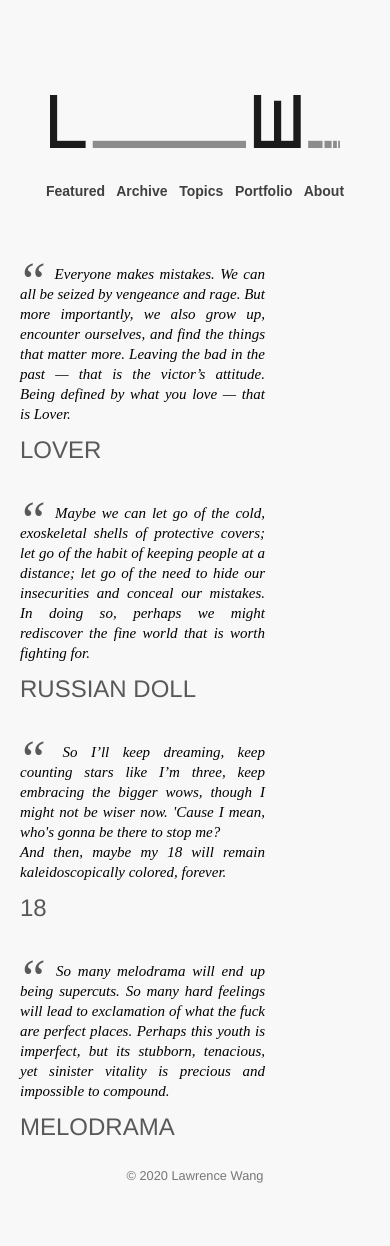
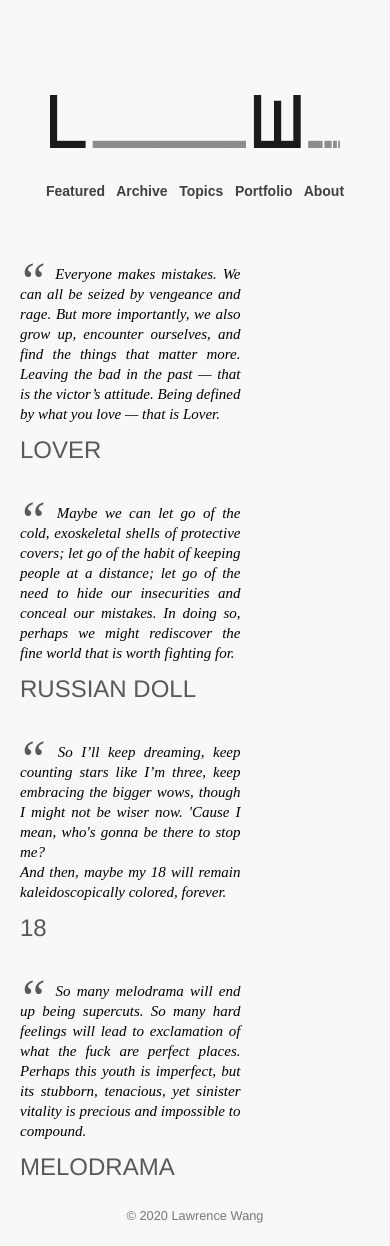
Before and after one commit to law-wang/blog-1.1, a Jekyll site: the page built from index.html, in a window 390 px wide. Built offline with Jekyll 4.4.1, drawn with Linux system fonts in a browser that asks for light colours; some web fonts are replaced; before the commit the page ends 1206 px from its top, so only the background shows below that.

Commit message:
Update main.scss

```diff
--- a/_sass/main.scss
+++ b/_sass/main.scss
@@ -443,7 +443,7 @@ section {
   .threecolumns {
     width: 100%;
   }
-  .blogpost {
+  #blog {
     width: 70%;
   }
 }
```
